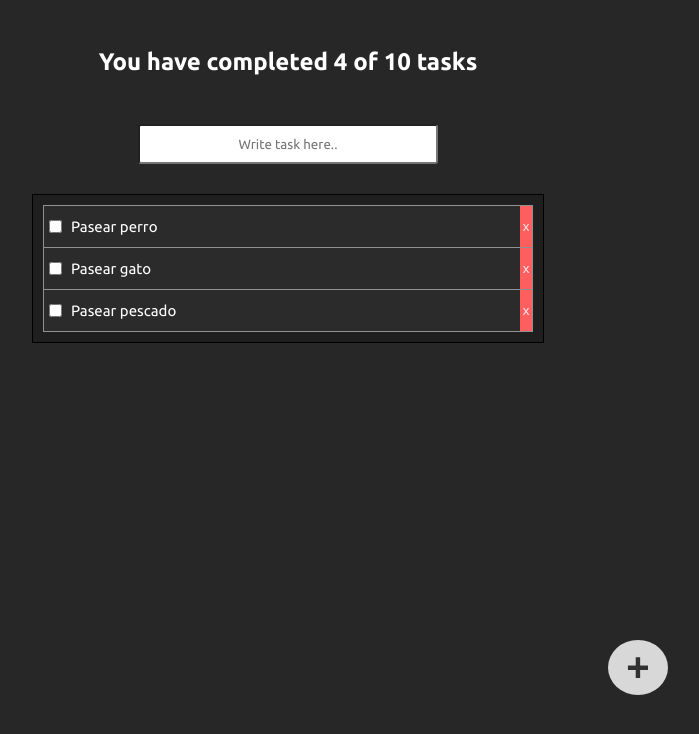
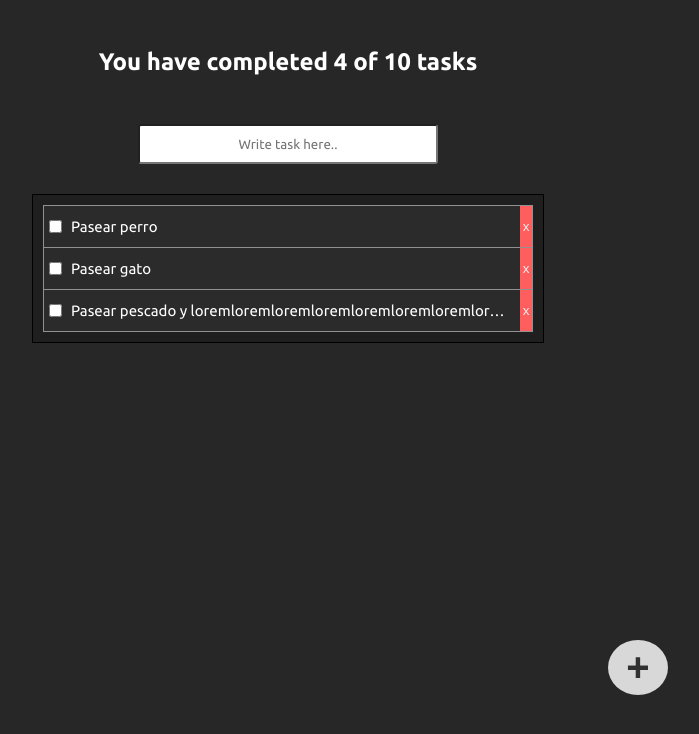
Before and after one commit to mt-alejo/react-todo-practice, a React (Vite) app: page / in a window 1280 px wide. Shown: the top 734 px of the page, without its empty margins (352-1051 px from the left). Built offline with nearby package versions, Linux system fonts and the light colour scheme.

Commit message:
Repair task item text over-flowing CSS

```diff
--- a/index.html
+++ b/index.html
@@ -9,6 +9,7 @@
       href="https://fonts.googleapis.com/css2?family=Ubuntu:wght@300;400;700&display=swap"
       rel="stylesheet"
     />
+    <link rel="icon" href="./public/check.ico" />
     <title>TO DO REACT</title>
   </head>
   <body>
--- a/src/App/App.jsx
+++ b/src/App/App.jsx
@@ -8,7 +8,11 @@ import TaskItem from "../TaskItem/TaskItem";
 const defaultTasks = [
   { title: "Pasear perro", done: true },
   { title: "Pasear gato", done: false },
-  { title: "Pasear pescado", done: true },
+  {
+    title:
+      "Pasear pescado y loremloremloremloremloremloremloremloremloremloremloremlorem",
+    done: true,
+  },
 ];
 
 function App() {
--- a/src/TaskItem/TaskItem.css
+++ b/src/TaskItem/TaskItem.css
@@ -12,6 +12,9 @@
 .TaskItem-Task {
   flex: 1;
   padding: 12px 9px;
+  white-space: nowrap;
+  overflow: hidden;
+  text-overflow: ellipsis;
 }
 
 .Btn-Close {
```
